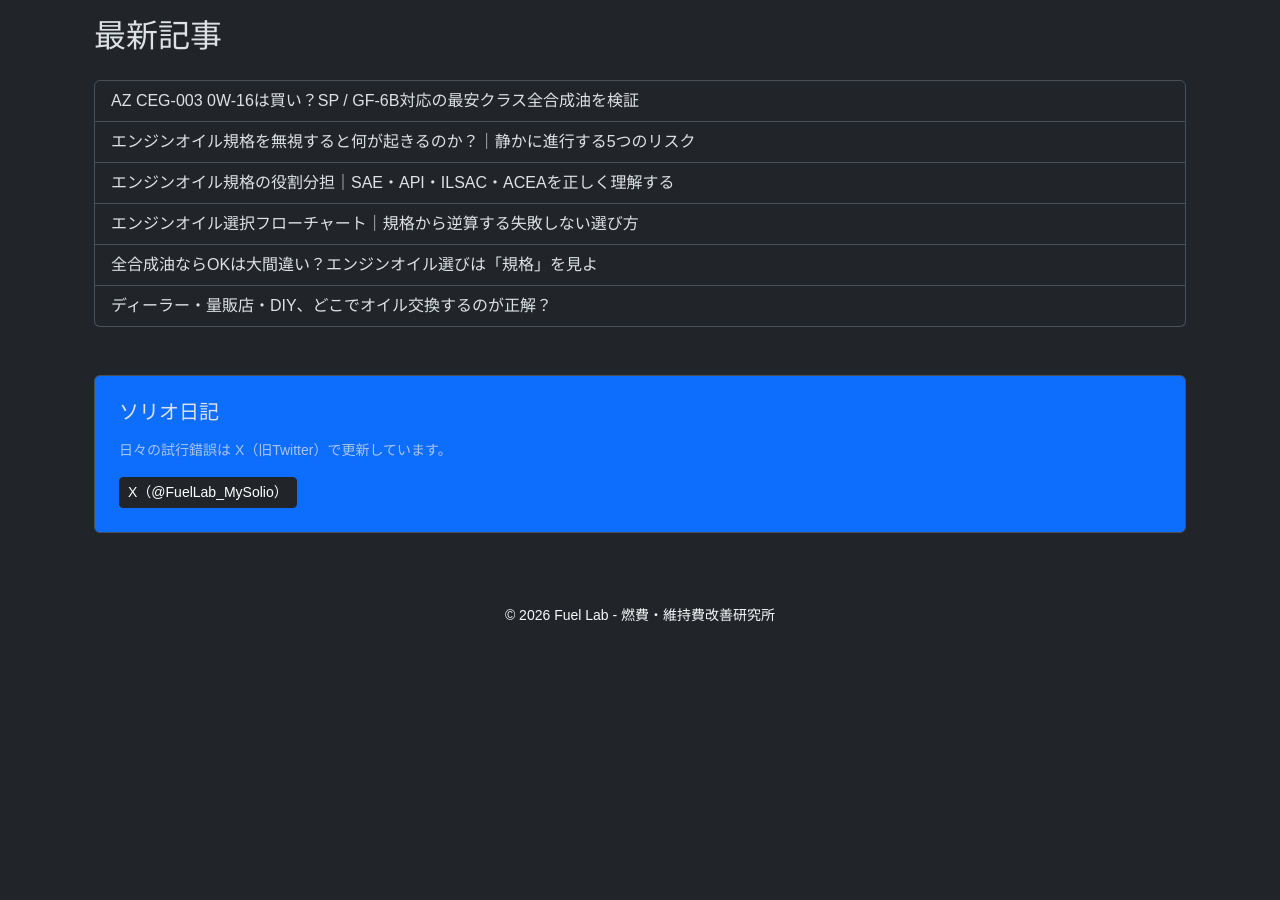
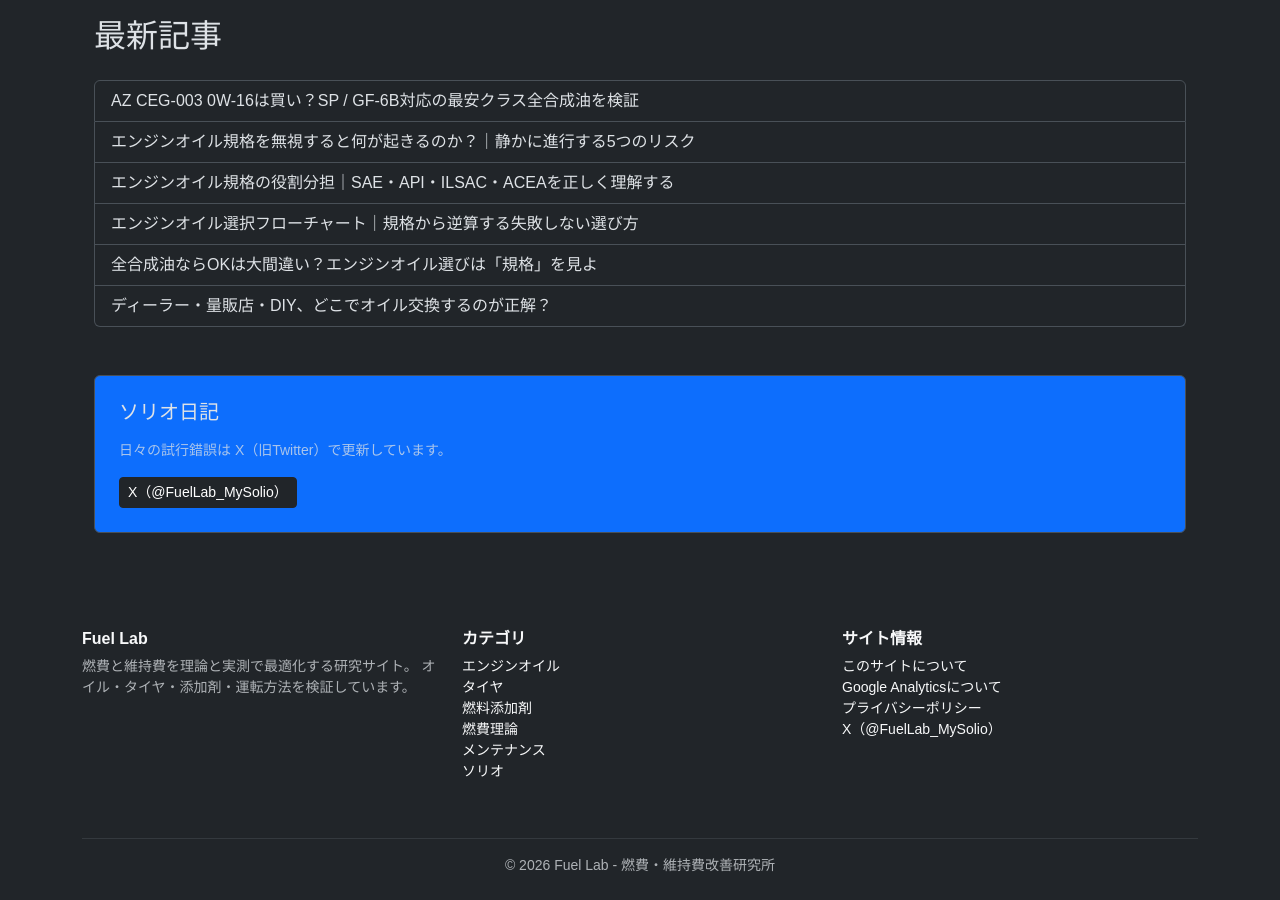
Before and after one commit to funyapar-org/fuel-lab, a Jekyll site: the page built from index.html, in a window 1280 px wide and 900 px high, scrolled down 1671 px. Built offline with Jekyll 4.4.1, drawn with Linux system fonts in a browser that asks for light colours; before the commit the page ends 2329 px from its top, so only the background shows below that; some of the changed text lies outside the part shown.

Commit message:
change footer and navbar

```diff
--- a/_includes/footer.html
+++ b/_includes/footer.html
@@ -1,7 +1,59 @@
 <!-- 共通フッター -->
-<footer class="bg-dark text-light text-center py-4 mt-5 position-relative">
+<footer class="bg-dark text-light mt-5 pt-5 pb-4">
   <div class="container">
-    <p class="mb-2 small">© 2026 Fuel Lab - 燃費・維持費改善研究所</p>
+
+    <div class="row">
+
+      <!-- サイト概要 -->
+      <div class="col-md-4 mb-4">
+        <h6 class="fw-bold">Fuel Lab</h6>
+        <p class="small text-muted">
+          燃費と維持費を理論と実測で最適化する研究サイト。
+          オイル・タイヤ・添加剤・運転方法を検証しています。
+        </p>
+      </div>
+
+      <!-- カテゴリ -->
+      <div class="col-md-4 mb-4">
+        <h6 class="fw-bold">カテゴリ</h6>
+        <ul class="list-unstyled small">
+          <li><a href="/fuel-lab/category/engine-oil/" class="text-decoration-none text-light">エンジンオイル</a></li>
+          <li><a href="/fuel-lab/category/tire/" class="text-decoration-none text-light">タイヤ</a></li>
+          <li><a href="/fuel-lab/category/fuel-additive/" class="text-decoration-none text-light">燃料添加剤</a></li>
+          <li><a href="/fuel-lab/category/fuel-economy/" class="text-decoration-none text-light">燃費理論</a></li>
+          <li><a href="/fuel-lab/category/maintenance/" class="text-decoration-none text-light">メンテナンス</a></li>
+          <li><a href="/fuel-lab/category/solio/" class="text-decoration-none text-light">ソリオ</a></li>
+        </ul>
+      </div>
+
+      <!-- サイト情報 -->
+      <div class="col-md-4 mb-4">
+        <h6 class="fw-bold">サイト情報</h6>
+        <ul class="list-unstyled small">
+          {% for page in site.about %}
+          <li>
+            <a href="{{ page.url | prepend: site.baseurl }}" class="text-decoration-none text-light">
+              {{ page.title }}
+            </a>
+          </li>
+          {% endfor %}
+          <li>
+            <a href="https://x.com/FuelLab_MySolio" target="_blank" class="text-decoration-none text-light">
+              X（@FuelLab_MySolio）
+            </a>
+          </li>
+        </ul>
+      </div>
+
+    </div>
+
+    <hr class="border-secondary">
+
+    <div class="text-center small text-muted">
+      © 2026 Fuel Lab - 燃費・維持費改善研究所
+    </div>
+
   </div>
 </footer>
+
 <script src="https://cdn.jsdelivr.net/npm/bootstrap@5.3.3/dist/js/bootstrap.bundle.min.js"></script>
--- a/_includes/navbar.html
+++ b/_includes/navbar.html
@@ -1,6 +1,9 @@
 <nav class="navbar navbar-expand-lg navbar-dark bg-dark">
   <div class="container-fluid">
-    <a class="navbar-brand" href="{{ '/' | relative_url }}">🚗 Fuel Lab - 燃費・維持費改善研究所</a>
+
+    <a class="navbar-brand" href="/fuel-lab/">
+      🚗 Fuel Lab - 燃費・維持費改善研究所
+    </a>
 
     <button class="navbar-toggler" type="button" data-bs-toggle="collapse" data-bs-target="#navbarNav">
       <span class="navbar-toggler-icon"></span>
@@ -9,54 +12,60 @@
     <div class="collapse navbar-collapse" id="navbarNav">
       <ul class="navbar-nav ms-auto">
 
-        <!-- ツール -->
-        <li class="nav-item dropdown">
-          <a class="nav-link dropdown-toggle" href="#" data-bs-toggle="dropdown">ツール</a>
-          <ul class="dropdown-menu">
-            {% for page in site.tools %}
-            <li><a class="dropdown-item" href="{{ page.url | prepend: site.baseurl }}">{{ page.title }}</a></li>
-            {% endfor %}
-          </ul>
+        <li class="nav-item">
+          <a class="nav-link" href="/fuel-lab/category/engine-oil/">
+            エンジンオイル
+          </a>
         </li>
 
-        <!-- 車の知識 -->
-        <li class="nav-item dropdown">
-          <a class="nav-link dropdown-toggle" href="#" data-bs-toggle="dropdown">車の知識</a>
-          <ul class="dropdown-menu">
-            {% for page in site.knowledge %}
-            <li><a class="dropdown-item" href="{{ page.url | prepend: site.baseurl }}">{{ page.nav_title | default: page.title }}</a></li>
-            {% endfor %}
-          </ul>
+        <li class="nav-item">
+          <a class="nav-link" href="/fuel-lab/category/tire/">
+            タイヤ
+          </a>
         </li>
 
-        <!-- 私のソリオ -->
+        <li class="nav-item">
+          <a class="nav-link" href="/fuel-lab/category/fuel-additive/">
+            燃料添加剤
+          </a>
+        </li>
+
+        <li class="nav-item">
+          <a class="nav-link" href="/fuel-lab/category/fuel-economy/">
+            燃費理論
+          </a>
+        </li>
+
+        <li class="nav-item">
+          <a class="nav-link" href="/fuel-lab/category/maintenance/">
+            メンテナンス
+          </a>
+        </li>
+
+        <li class="nav-item">
+          <a class="nav-link" href="/fuel-lab/category/solio/">
+            ソリオ
+          </a>
+        </li>
+
+        <!-- ツールのみドロップダウン維持 -->
         <li class="nav-item dropdown">
-          <a class="nav-link dropdown-toggle" href="#" data-bs-toggle="dropdown">私のソリオ</a>
-          <ul class="dropdown-menu">
+          <a class="nav-link dropdown-toggle" href="#" data-bs-toggle="dropdown">
+            ツール
+          </a>
+          <ul class="dropdown-menu dropdown-menu-end">
+            {% for page in site.tools %}
             <li>
-              <a class="dropdown-item" href="https://x.com/FuelLab_MySolio" target="_blank">
-                X（@FuelLab_MySolio）
+              <a class="dropdown-item" href="{{ page.url | prepend: site.baseurl }}">
+                {{ page.title }}
               </a>
             </li>
-            {% for page in site.solio %}
-            <li><a class="dropdown-item" href="{{ page.url | prepend: site.baseurl }}">{{ page.nav_title | default: page.title }}</a></li>
-            {% endfor %}
-          </ul>
-        </li>
-
-        <!-- このサイトについて -->
-        <li class="nav-item dropdown">
-          <a class="nav-link dropdown-toggle" href="#" role="button" data-bs-toggle="dropdown">
-            About
-          </a>
-          <ul class="dropdown-menu dropdown-menu-end">
-            {% for page in site.about %}
-            <li><a class="dropdown-item" href="{{ page.url | prepend: site.baseurl }}">{{ page.title }}</a></li>
             {% endfor %}
           </ul>
         </li>
 
       </ul>
     </div>
+
   </div>
 </nav>
```
